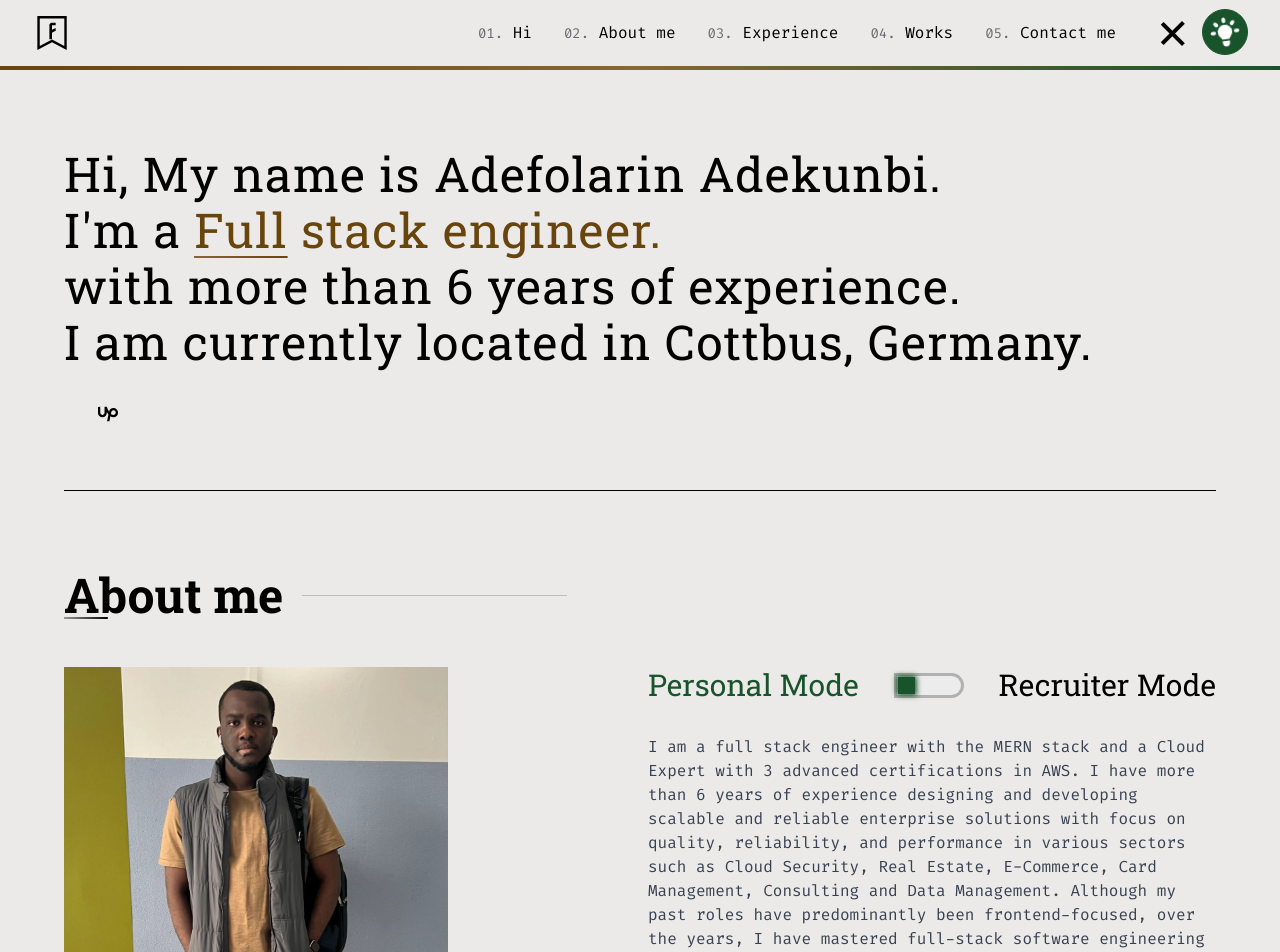
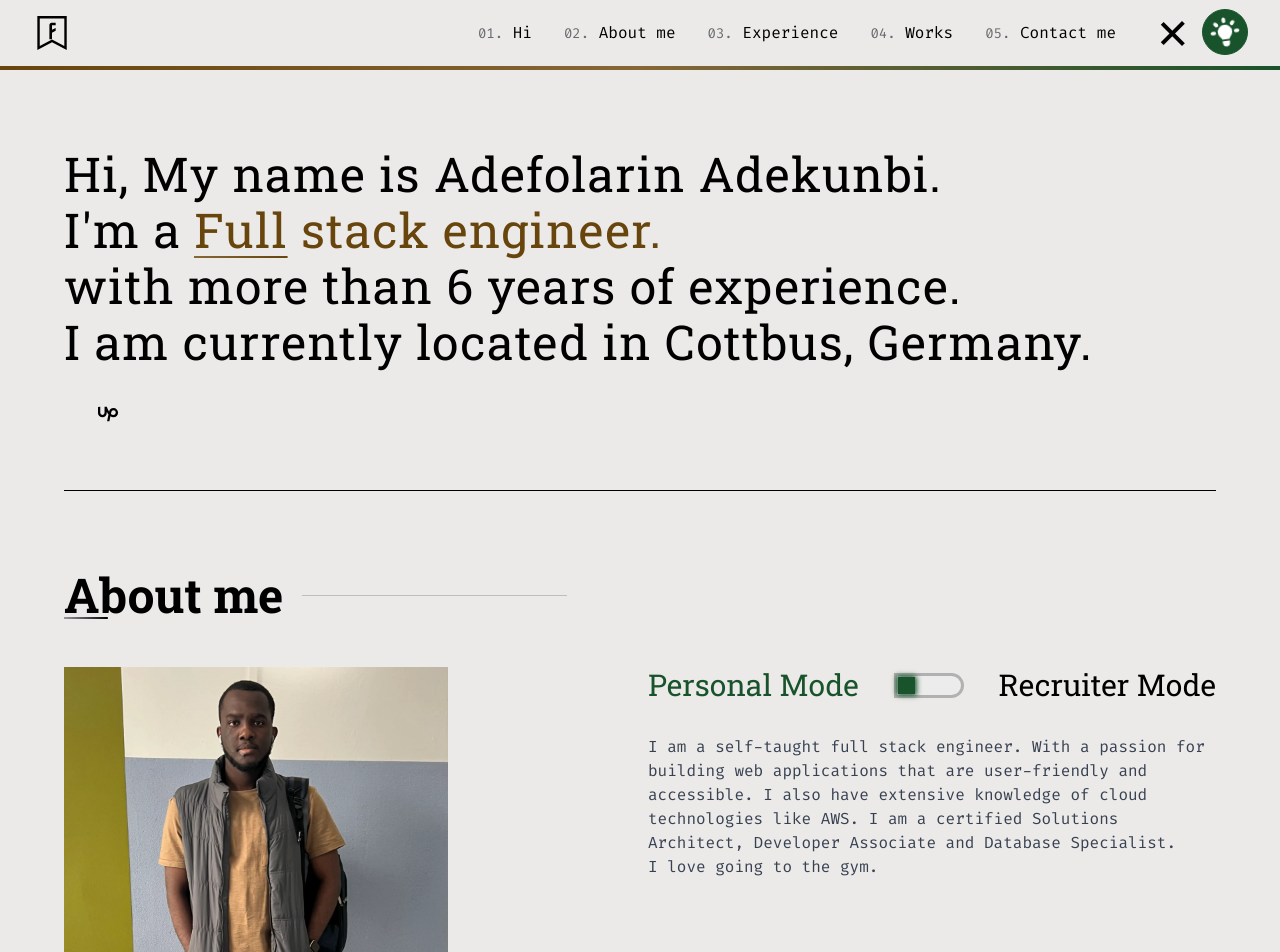
Before and after one commit to folababa100/portfolio, a Svelte app: page / in a window 1280 px wide. Shown: the top 952 px of the page. Built offline with nearby package versions, Linux system fonts and the light colour scheme; some icons are missing.

Commit message:
fix: adjust date

```diff
--- a/src/components/main/About.svelte
+++ b/src/components/main/About.svelte
@@ -46,15 +46,20 @@
         </label>
         <p class="mb-8 text-gray">
           {#if personalMode}
+            I am a self-taught full stack engineer. With a passion for building web applications that are
+            user-friendly and accessible. I also have extensive knowledge of cloud technologies like AWS.
+            I am a certified Solutions Architect, Developer Associate and Database Specialist.
+            <br/>
+            I love going to the gym.
+          {:else}
             I am a full stack engineer with the MERN stack and a Cloud Expert with 3 advanced certifications in AWS. I
             have more than 6 years of experience designing and developing scalable and reliable enterprise solutions
             with focus on quality, reliability, and performance in various sectors such as Cloud Security, Real Estate,
             E-Commerce, Card Management, Consulting and Data Management. Although my past roles have predominantly been
             frontend-focused, over the years, I have mastered full-stack software engineering best and modern practices
             such as TDD, Clean Coding, OOP, Cloud Native, CI/CD, Solution and Architectural Design, and Observability.
-          {:else}
-            I am currently working full time as a frontend web developer and I am open to offers.
             <br/>
+            Current looking for a role as a Full stack engineer or a Frontend engineer.
             <br/>
             <a
               class="text-green hover:underline"
```
